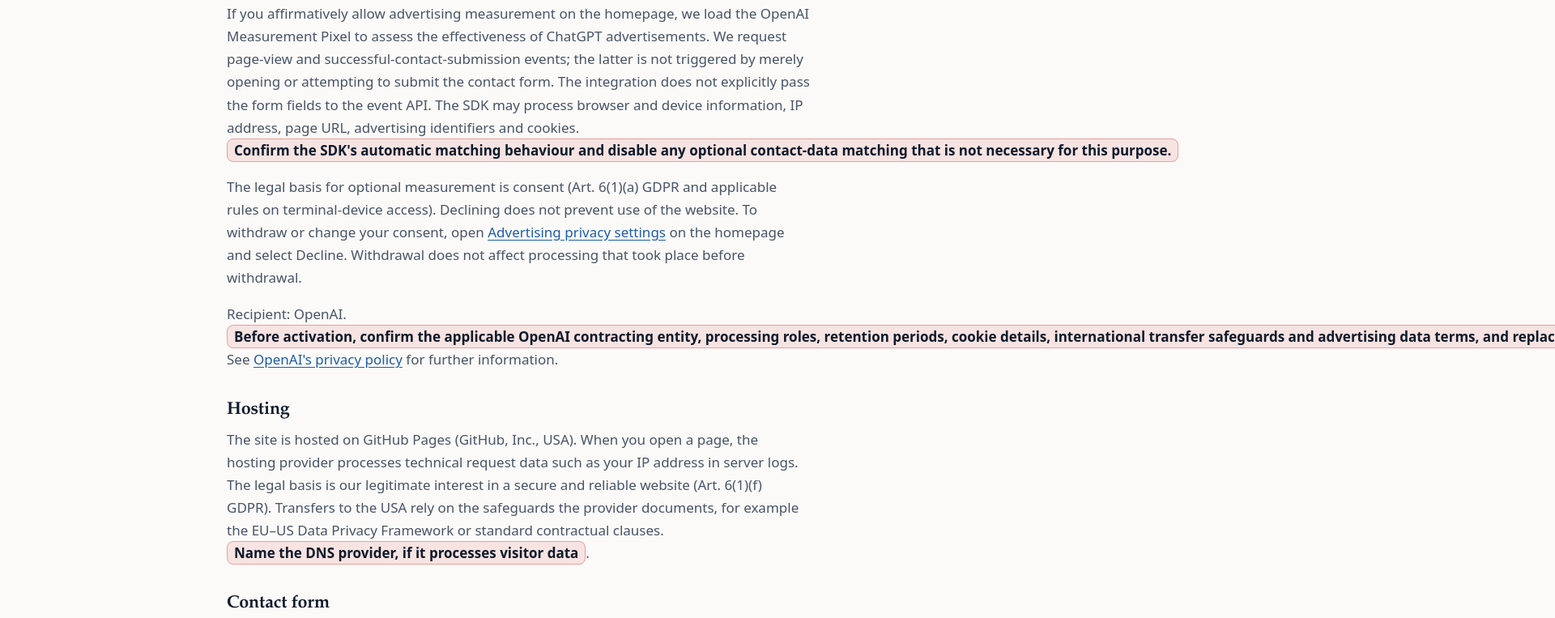
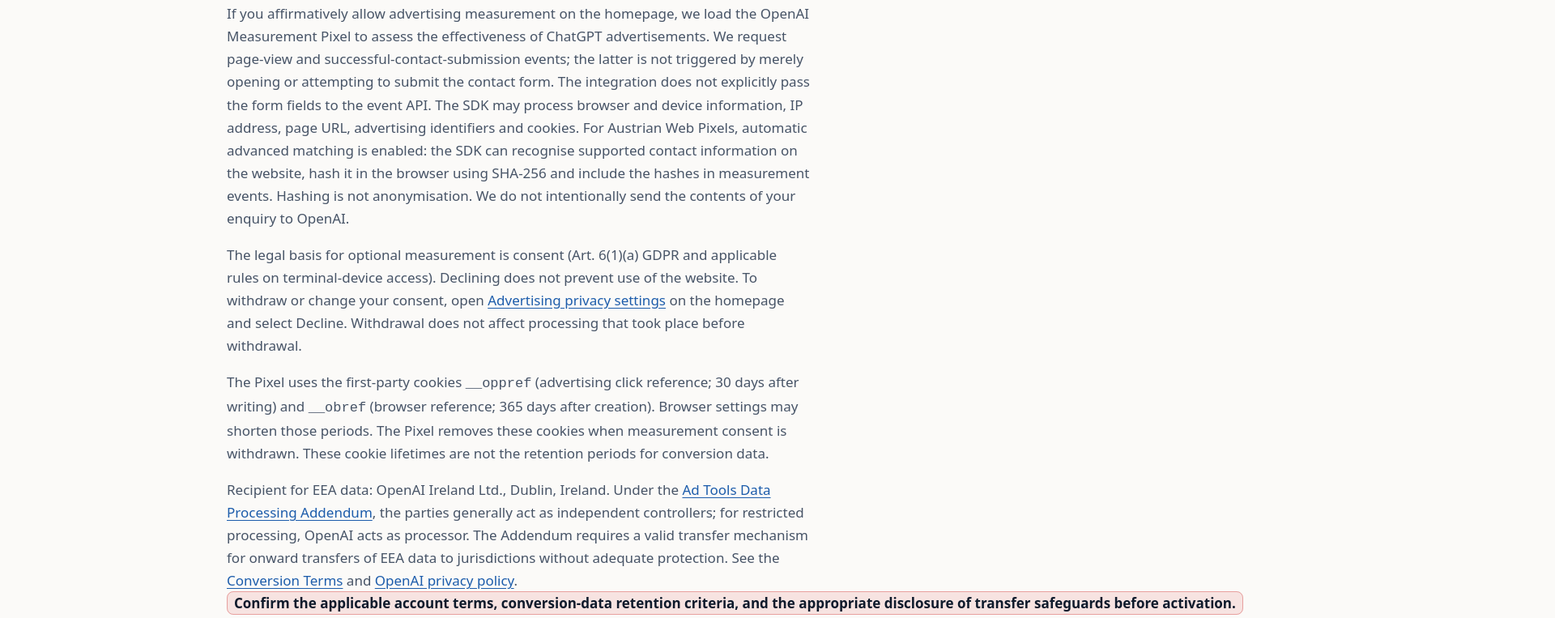
Before and after one commit to arnefloh-wu/alpha-metrics.ai, a plain HTML site: page datenschutz.html in a window 1280 px wide. Shown: the part 632-1395 px from the top of the page at 81% size, 1920 px wide, since content can reach past the window. Drawn offline with Linux system fonts and the light colour scheme.

Commit message:
Clarify documented automatic matching, cookie lifetimes and EEA data roles

```diff
--- a/datenschutz.html
+++ b/datenschutz.html
@@ -23,9 +23,10 @@
     <h2>Website storage and optional measurement</h2>
     <p>By default the homepage does not load advertising measurement tools. Your theme and advertising measurement choices are stored locally in your browser. The advertising measurement choice is remembered for up to 180 days. The contact form works regardless of your advertising measurement choice.</p>
     <h2 id="advertising-measurement">Optional ChatGPT advertising measurement</h2>
-    <p>If you affirmatively allow advertising measurement on the homepage, we load the OpenAI Measurement Pixel to assess the effectiveness of ChatGPT advertisements. We request page-view and successful-contact-submission events; the latter is not triggered by merely opening or attempting to submit the contact form. The integration does not explicitly pass the form fields to the event API. The SDK may process browser and device information, IP address, page URL, advertising identifiers and cookies. <span class="todo">Confirm the SDK's automatic matching behaviour and disable any optional contact-data matching that is not necessary for this purpose.</span></p>
+    <p>If you affirmatively allow advertising measurement on the homepage, we load the OpenAI Measurement Pixel to assess the effectiveness of ChatGPT advertisements. We request page-view and successful-contact-submission events; the latter is not triggered by merely opening or attempting to submit the contact form. The integration does not explicitly pass the form fields to the event API. The SDK may process browser and device information, IP address, page URL, advertising identifiers and cookies. For Austrian Web Pixels, automatic advanced matching is enabled: the SDK can recognise supported contact information on the website, hash it in the browser using SHA-256 and include the hashes in measurement events. Hashing is not anonymisation. We do not intentionally send the contents of your enquiry to OpenAI.</p>
     <p>The legal basis for optional measurement is consent (Art. 6(1)(a) GDPR and applicable rules on terminal-device access). Declining does not prevent use of the website. To withdraw or change your consent, open <a href="/#measurement-settings">Advertising privacy settings</a> on the homepage and select Decline. Withdrawal does not affect processing that took place before withdrawal.</p>
-    <p>Recipient: OpenAI. <span class="todo">Before activation, confirm the applicable OpenAI contracting entity, processing roles, retention periods, cookie details, international transfer safeguards and advertising data terms, and replace these placeholders with verified information.</span> See <a href="https://openai.com/policies/privacy-policy/" rel="noopener">OpenAI's privacy policy</a> for further information.</p>
+    <p>The Pixel uses the first-party cookies <code>__oppref</code> (advertising click reference; 30 days after writing) and <code>__obref</code> (browser reference; 365 days after creation). Browser settings may shorten those periods. The Pixel removes these cookies when measurement consent is withdrawn. These cookie lifetimes are not the retention periods for conversion data.</p>
+    <p>Recipient for EEA data: OpenAI Ireland Ltd., Dublin, Ireland. Under the <a href="https://openai.com/policies/ad-tools-dpa/" rel="noopener">Ad Tools Data Processing Addendum</a>, the parties generally act as independent controllers; for restricted processing, OpenAI acts as processor. The Addendum requires a valid transfer mechanism for onward transfers of EEA data to jurisdictions without adequate protection. See the <a href="https://openai.com/policies/conversion-terms/" rel="noopener">Conversion Terms</a> and <a href="https://openai.com/policies/privacy-policy/" rel="noopener">OpenAI privacy policy</a>. <span class="todo">Confirm the applicable account terms, conversion-data retention criteria, and the appropriate disclosure of transfer safeguards before activation.</span></p>
     <h2>Hosting</h2>
     <p>The site is hosted on GitHub Pages (GitHub, Inc., USA). When you open a page, the hosting provider processes technical request data such as your IP address in server logs. The legal basis is our legitimate interest in a secure and reliable website (Art. 6(1)(f) GDPR). Transfers to the USA rely on the safeguards the provider documents, for example the EU&ndash;US Data Privacy Framework or standard contractual clauses. <span class="todo">Name the DNS provider, if it processes visitor data</span>.</p>
     <h2>Contact form</h2>
```
